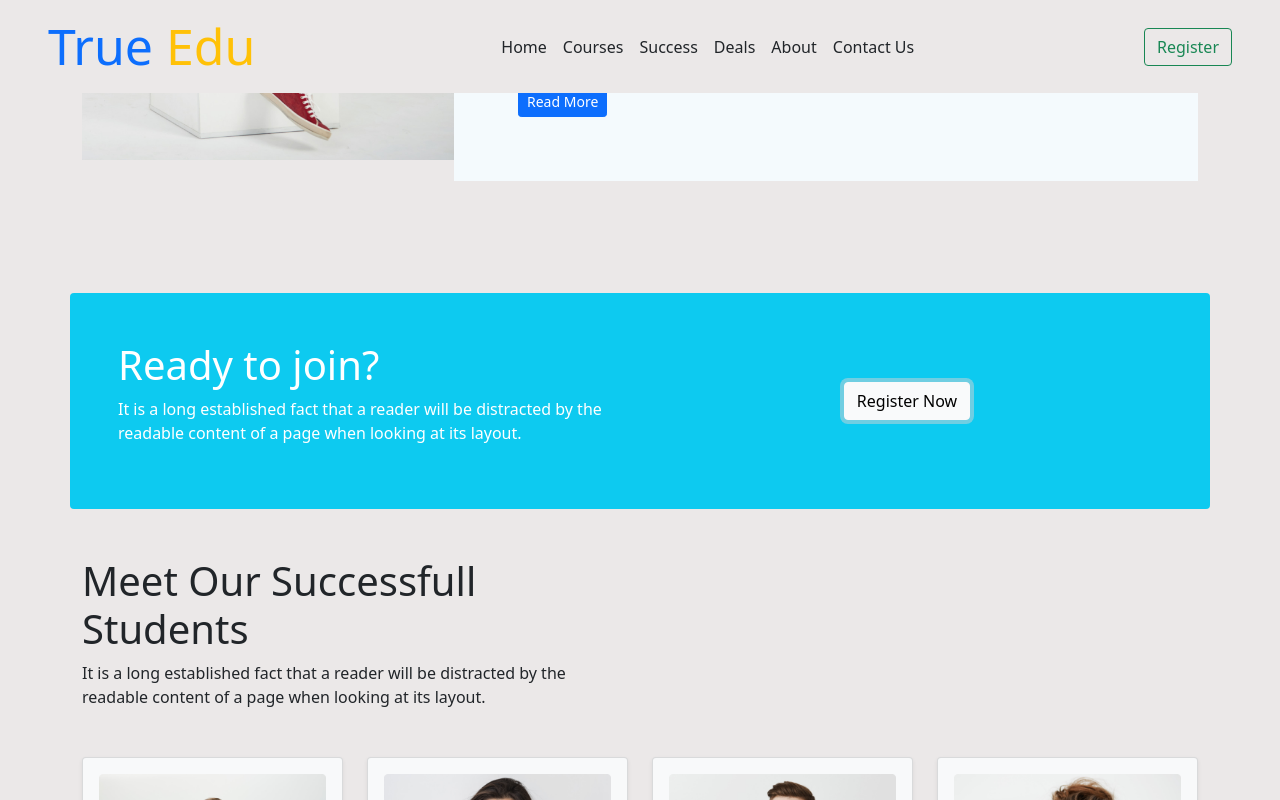
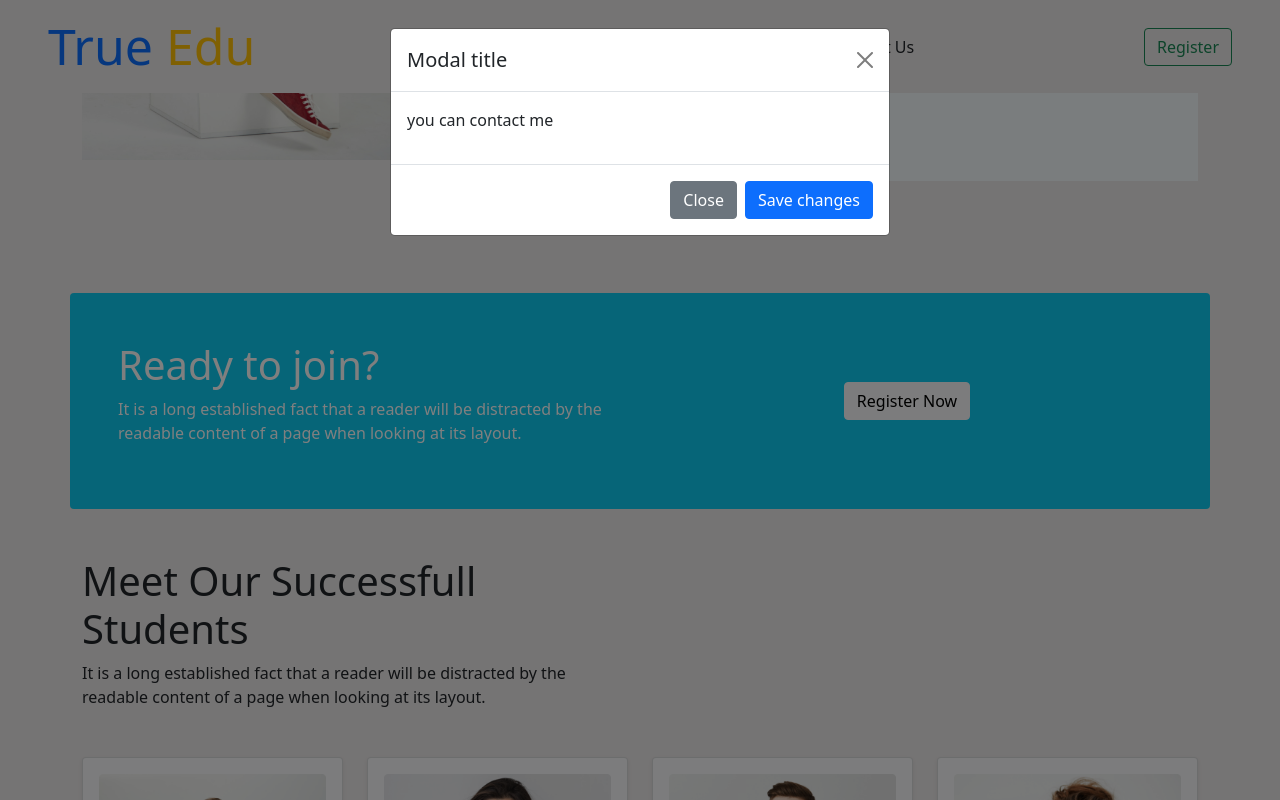
Before and after one commit to bi-shal/assignment-03, a plain HTML site: page index.html in a window 1280 px wide. Both pictures are taken after a click on the button "Register Now". Shown: the part 1939-2739 px from the top of the page. Drawn offline with nearby package versions, Linux system fonts and the light colour scheme.

Commit message:
modal-add

```diff
--- a/index.html
+++ b/index.html
@@ -292,9 +292,32 @@
       </div>
 
       <div class=" col-lg-6 d-flex justify-content-center align-items-center">
-        <div class="btn">
+        <!-- <div class="btn">
           <button type="button" class="btn btn-light">Register Now</button>
-        </div>
+        </div> -->
+        <!-- Button trigger modal -->
+<button type="button" class="btn btn-light" data-bs-toggle="modal" data-bs-target="#exampleModal">
+  Register Now
+</button>
+
+<!-- Modal -->
+<div class="modal fade" id="exampleModal" tabindex="-1" aria-labelledby="exampleModalLabel" aria-hidden="true">
+  <div class="modal-dialog">
+    <div class="modal-content">
+      <div class="modal-header">
+        <h5 class="modal-title" id="exampleModalLabel">Modal title</h5>
+        <button type="button" class="btn-close" data-bs-dismiss="modal" aria-label="Close"></button>
+      </div>
+      <div class="modal-body">
+        <p>you can contact me</p>
+      </div>
+      <div class="modal-footer">
+        <button type="button" class="btn btn-secondary" data-bs-dismiss="modal">Close</button>
+        <button type="button" class="btn btn-primary">Save changes</button>
+      </div>
+    </div>
+  </div>
+</div>
       </div>
     </div>
 
```
